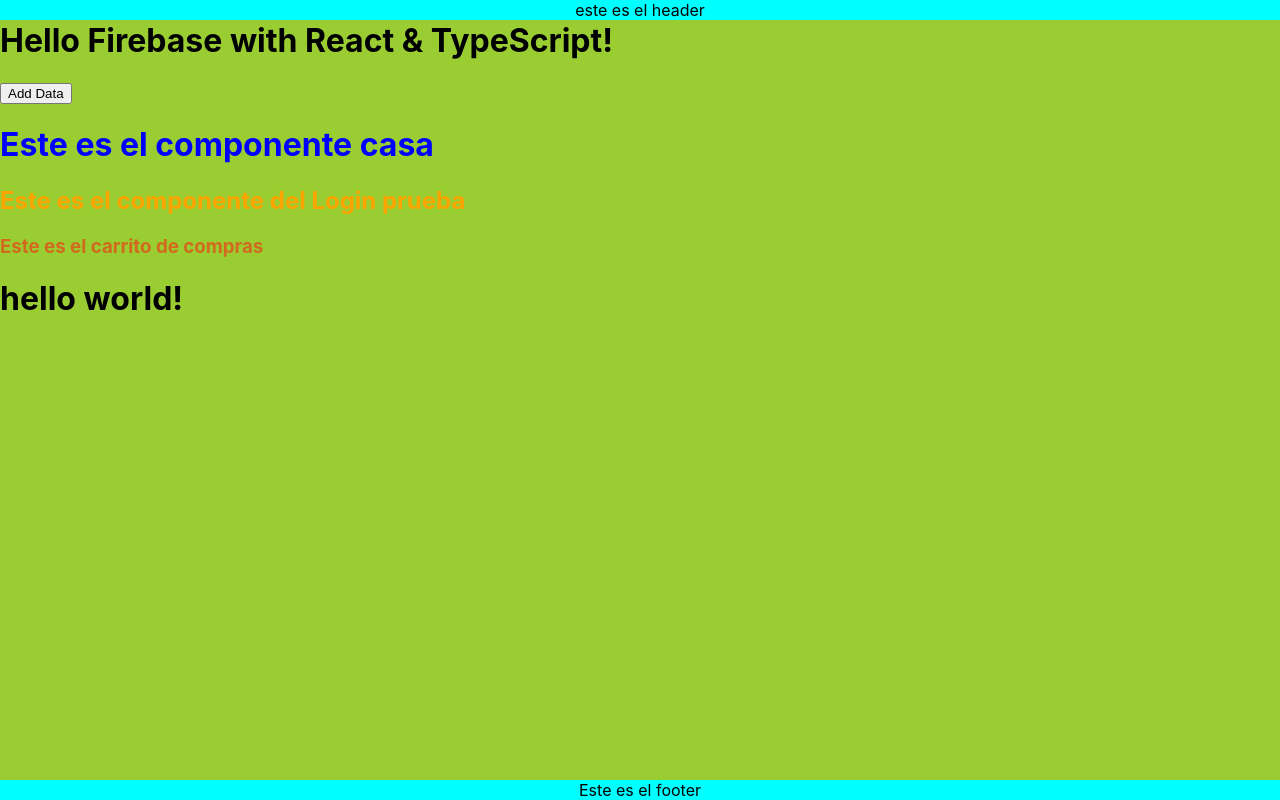
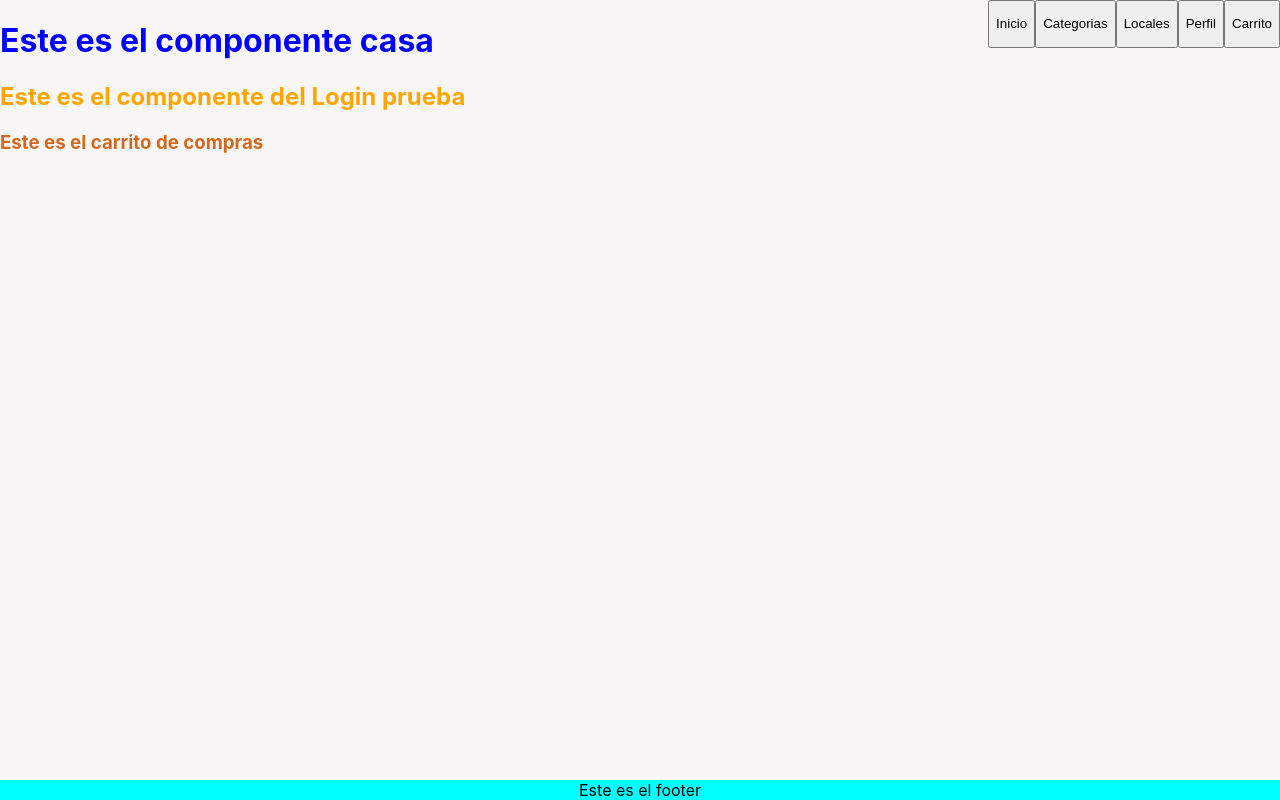
Before and after one commit to Camedute/caballeromarket, a React (Create React App) app: page / in a window 1280 px wide. Built offline with nearby package versions, Linux system fonts and the light colour scheme.

Commit message:
actualización

```diff
--- a/public/index.html
+++ b/public/index.html
@@ -2,7 +2,7 @@
 <html lang="en">
   <head>
     <meta charset="utf-8" />
-    <link rel="icon" href="%PUBLIC_URL%/favicon.ico" />
+    <link rel="icon" href="%PUBLIC_URL%/knight.png" />
     <meta name="viewport" content="width=device-width, initial-scale=1" />
     <meta name="theme-color" content="#000000" />
     <meta
@@ -10,35 +10,11 @@
       content="Web site created using create-react-app"
     />
     <link rel="apple-touch-icon" href="%PUBLIC_URL%/logo192.png" />
-    <!--
-      manifest.json provides metadata used when your web app is installed on a
-      user's mobile device or desktop. See https://developers.google.com/web/fundamentals/web-app-manifest/
-    -->
     <link rel="manifest" href="%PUBLIC_URL%/manifest.json" />
-    <!--
-      Notice the use of %PUBLIC_URL% in the tags above.
-      It will be replaced with the URL of the `public` folder during the build.
-      Only files inside the `public` folder can be referenced from the HTML.
-
-      Unlike "/favicon.ico" or "favicon.ico", "%PUBLIC_URL%/favicon.ico" will
-      work correctly both with client-side routing and a non-root public URL.
-      Learn how to configure a non-root public URL by running `npm run build`.
-    -->
-    <title>React App</title>
+    <title>CaballeroMarket</title>
   </head>
   <body>
     <noscript>You need to enable JavaScript to run this app.</noscript>
     <div id="root"></div>
-    <!--
-      This HTML file is a template.
-      If you open it directly in the browser, you will see an empty page.
-
-      You can add webfonts, meta tags, or analytics to this file.
-      The build step will place the bundled scripts into the <body> tag.
-
-      To begin the development, run `npm start` or `yarn start`.
-      To create a production bundle, use `npm run build` or `yarn build`.
-    -->
-      <h1>hello world!</h1>
   </body>
 </html>
--- a/src/App.tsx
+++ b/src/App.tsx
@@ -1,26 +1,11 @@
-// src/App.tsx
 import React from "react";
 import { collection, addDoc } from "firebase/firestore";
 import db from "./firebase/firestore";
 import Home from "./components/home";
 
-const App: React.FC = () => {
-  const addData = async () => {
-    try {
-      const docRef = await addDoc(collection(db, "users"), {
-        name: "John Doe",
-        email: "john@example.com",
-      });
-      console.log("Document written with ID: ", docRef.id);
-    } catch (e) {
-      console.error("Error adding document: ", e);
-    }
-  };
-
+function App(){
   return (
     <div>
-      <h1>Hello Firebase with React & TypeScript!</h1>
-      <button onClick={addData}>Add Data</button>
       <Home></Home>
     </div>
   );
--- a/src/components/header.tsx
+++ b/src/components/header.tsx
@@ -4,7 +4,28 @@
 function Header(){
     return(
         <>
-        <header className="Header">este es el header</header>
+        <header className="Header">
+            <button>
+                <p>Inicio</p>
+            </button>
+
+            <button>
+                <p>Categorias</p>
+            </button>
+
+            <button>
+                <p>Locales</p>
+            </button>
+
+            <button>
+                <p>Perfil</p>
+            </button>
+
+            <button>
+                <p>Carrito</p>
+            </button>
+
+        </header>
         </>
     );
 }
--- a/src/components/styles/Home.css
+++ b/src/components/styles/Home.css
@@ -3,5 +3,5 @@
 }
 
 body{
-    background-color: yellowgreen;
+    background-color: rgb(248, 246, 246);
 }
--- a/src/components/styles/header.css
+++ b/src/components/styles/header.css
@@ -1,7 +1,6 @@
 .Header{
-    background-color: aqua;
     position:fixed;
     width: 100%;
-    text-align: center;
+    text-align: right;
     top: 0;
 }
```
Also changed, not shown: public/knight.png (added).
